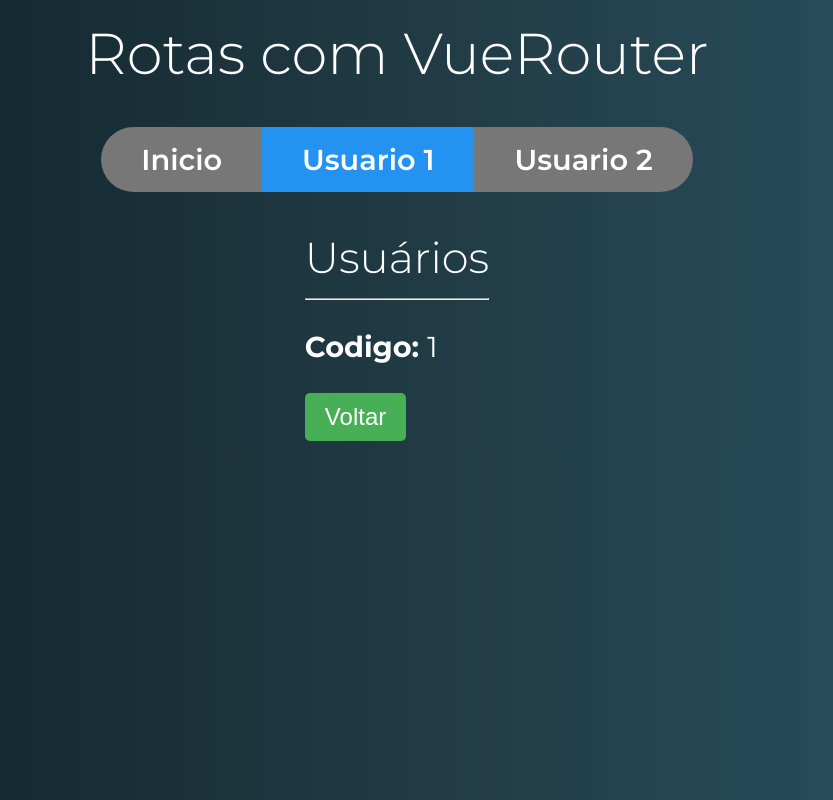
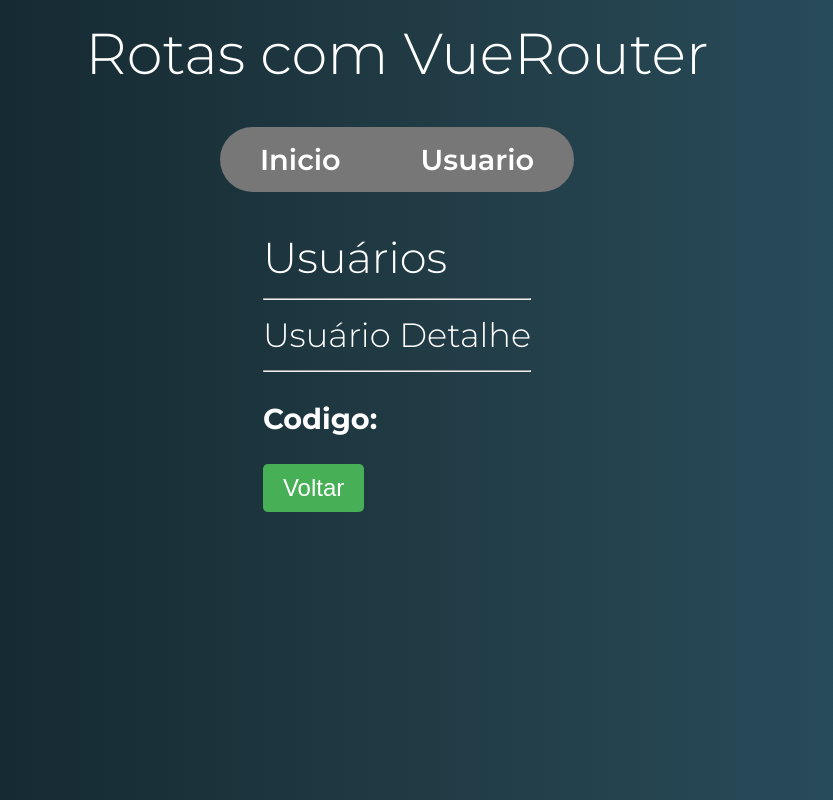
Before and after one commit to gabrielbroslavschi/VueJS-Cod3r-Course-, a Vue app in the folder rotas/rotas-exercicios/: page /#/usuario/1 in a window 1280 px wide. Shown: the whole page, without its empty margins (243-1076 px from the left). Built offline with nearby package versions, Linux system fonts and the light colour scheme.

Commit message:
feat: Configurando Rotas Filhas (Rotas Aninhadas)

```diff
--- a/rotas/rotas-exercicios/src/components/template/Menu.vue
+++ b/rotas/rotas-exercicios/src/components/template/Menu.vue
@@ -2,8 +2,7 @@
     <nav class="menu">
         <ul>
             <router-link to='/' tag='li' active-class="active" exact><a>Inicio</a></router-link>
-            <router-link to='/usuario/1' tag='li' active-class="active" exact><a>Usuario 1 </a></router-link>
-            <router-link to='/usuario/2' tag='li' active-class="active" exact><a>Usuario 2 </a></router-link>
+            <router-link to='/usuario' tag='li' active-class="active" exact><a>Usuario</a></router-link>
         </ul>
     </nav>
 </template>
--- a/rotas/rotas-exercicios/src/components/usuario/Usuario.vue
+++ b/rotas/rotas-exercicios/src/components/usuario/Usuario.vue
@@ -2,24 +2,14 @@
     <div class="usuario">
         <h2>Usuários</h2>
         <hr>
-        <p><strong>Codigo: </strong>{{ id }}</p>
+        <router-view/>
         <button sucesso @click="irParaInicio">Voltar</button>
     </div>
 </template>
 
 <script>
 export default {
-    props: ['id'],
-    // data(){
-    //     return{
-    //         id: this.$route.params.id
-    //     }
-    // },
-    // watch:{
-    //     $route(to){
-    //         this.id = to.params.id;
-    //     },
-    // },
+
     methods:{
         irParaInicio(){
             this.$router.push("/")
--- /dev/null
+++ b/rotas/rotas-exercicios/src/components/usuario/UsuarioDetalhe.vue
@@ -0,0 +1,28 @@
+<template>
+    <div class="usuario-detalhe">
+        <h3>Usuário Detalhe</h3>
+        <hr>
+        <p><strong>Codigo: </strong>{{ id }}</p>
+
+    </div>
+</template>
+
+<script>
+export default {
+    props: ['id'],
+    // data(){
+    //     return{
+    //         id: this.$route.params.id
+    //     }
+    // },
+    // watch:{
+    //     $route(to){
+    //         this.id = to.params.id;
+    //     },
+    // },
+}
+</script>
+
+<style>
+
+</style>
--- /dev/null
+++ b/rotas/rotas-exercicios/src/components/usuario/UsuarioEditar.vue
@@ -0,0 +1,15 @@
+<template>
+    <div class="usuario-editar">
+        <h3>Usuário Editar</h3>
+    </div>
+</template>
+
+<script>
+export default {
+
+}
+</script>
+
+<style>
+
+</style>
--- /dev/null
+++ b/rotas/rotas-exercicios/src/components/usuario/UsuarioLista.vue
@@ -0,0 +1,20 @@
+<template >
+    <div class="usuario-lista">
+        <h3>Lista de Usuários</h3>
+        <ul class="lista">
+            <li class="item-lista">Usuário 1</li>
+            <li class="item-lista">Usuário 2</li>
+            <li class="item-lista">Usuário 3</li>
+        </ul>
+    </div>
+</template>
+
+<script>
+export default {
+
+}
+</script>
+
+<style>
+
+</style>
--- a/rotas/rotas-exercicios/src/router.js
+++ b/rotas/rotas-exercicios/src/router.js
@@ -1,13 +1,21 @@
-import Vue from 'vue'
-import Router from 'vue-router'
-import Inicio from './components/Inicio.vue'
-import Usuario from './components/usuario/Usuario.vue'
+import Vue from "vue";
+import Router from "vue-router";
+import Inicio from "./components/Inicio.vue";
+import Usuario from "./components/usuario/Usuario.vue";
 
-Vue.use(Router)
+import UsuarioLista from "./components/usuario/UsuarioLista.vue";
+import UsuarioDetalhe from "./components/usuario/UsuarioDetalhe.vue";
+import UsuarioEditar from "./components/usuario/UsuarioEditar.vue";
+
+Vue.use(Router);
 
 export default new Router({
-    routes: [
-        {path: '/', component: Inicio},
-        {path: '/usuario/:id', component: Usuario, props: true}
-    ]
-})
+  routes: [
+    { path: "/", component: Inicio },
+    { path: "/usuario", component: Usuario, props: true, children: [
+        {path: "", component: UsuarioLista},
+        {path: ":id", component: UsuarioDetalhe},
+        {path: ":id/editar", component: UsuarioEditar}
+    ] },
+  ],
+});
```
